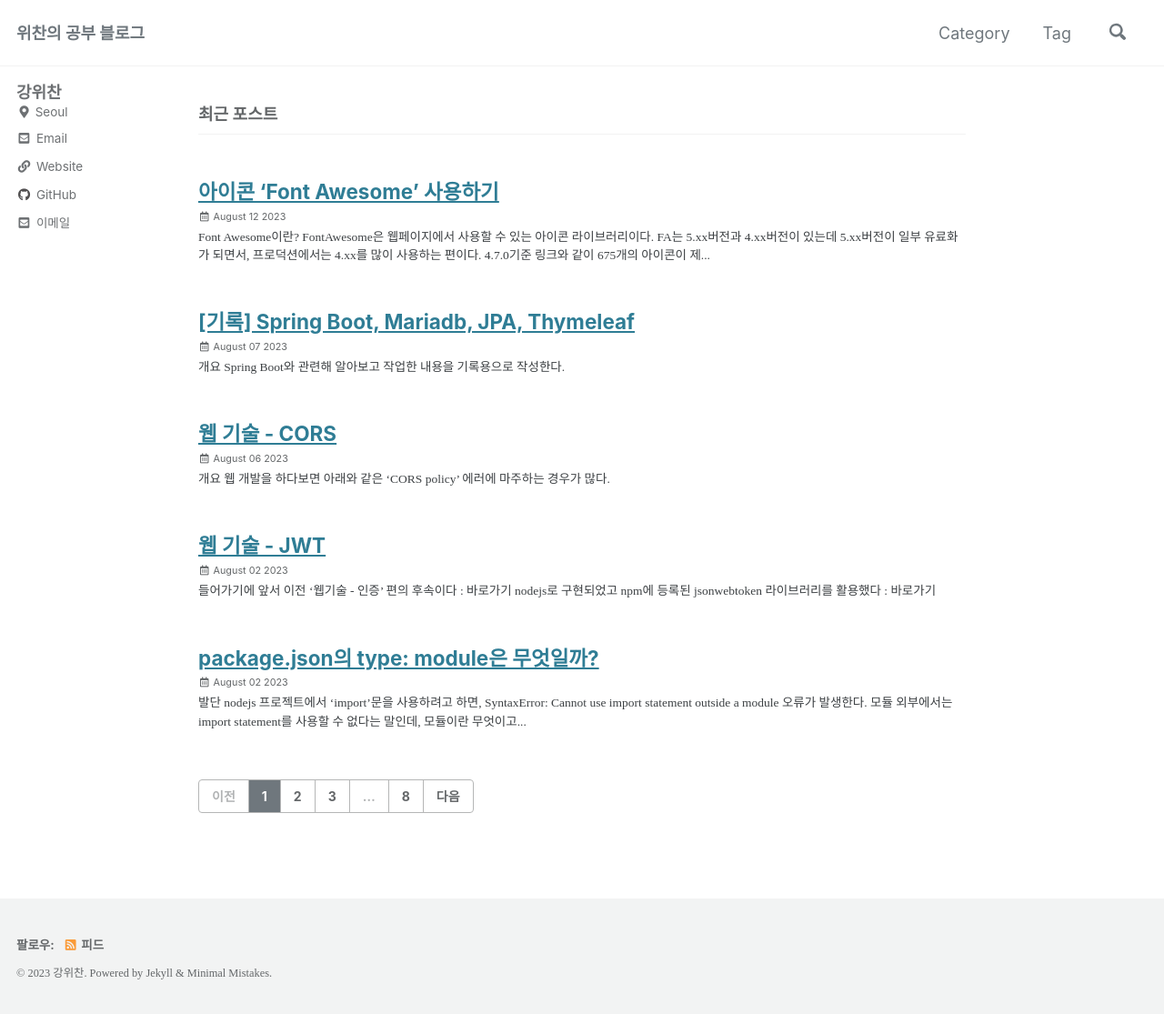
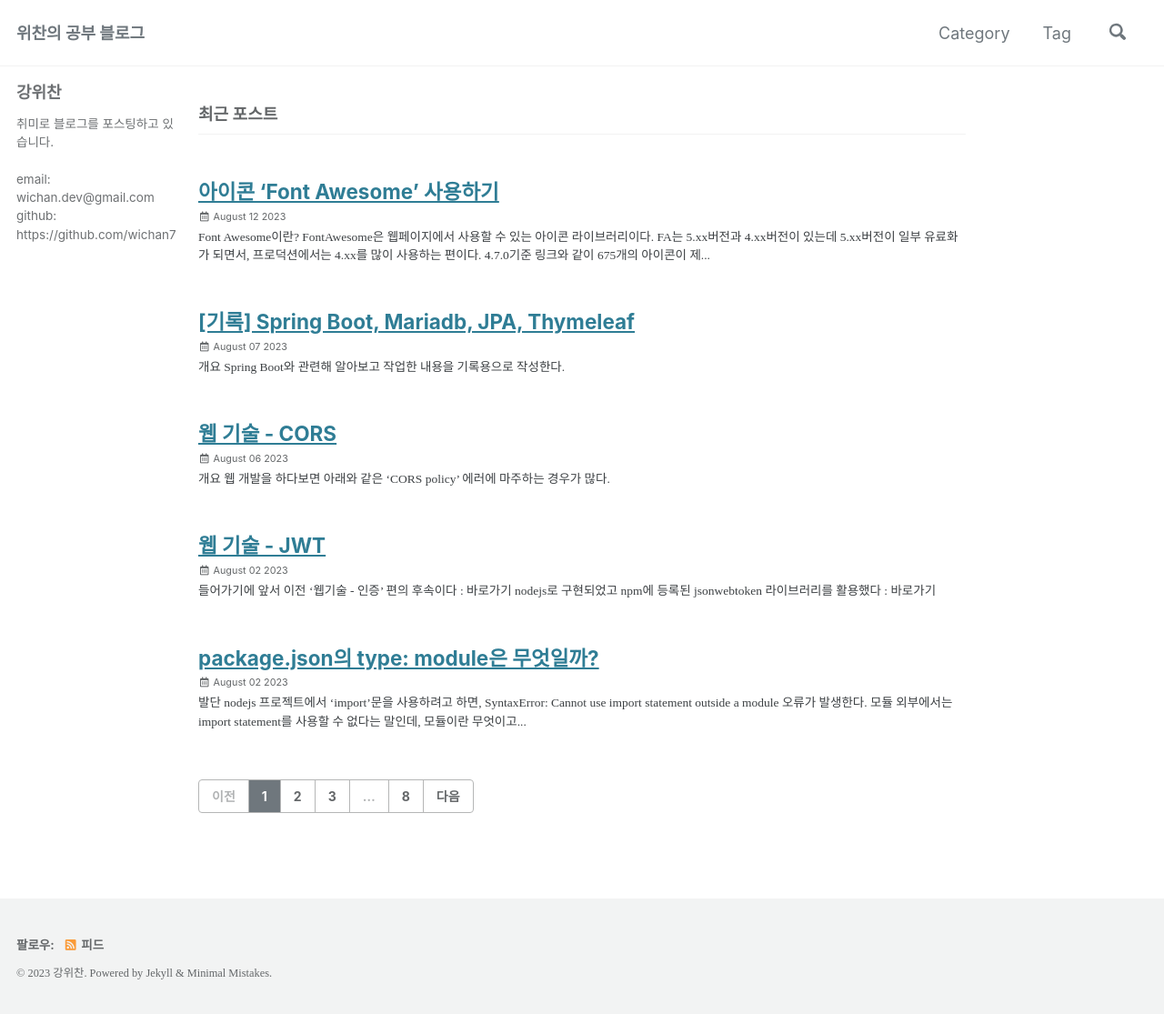
Before and after one commit to wichan7/wichan7.github.io, a Jekyll site: the page built from index.html, in a window 1280 px wide. Shown: the whole page at 91% size. Built offline with Jekyll 4.4.1, drawn with Linux system fonts in a browser that asks for light colours; cached includes are drawn as plain includes; some web fonts are replaced; the list of posts is cut into pages by our own code.

Commit message:
Change: Bio Message 변경

```diff
--- a/_config.yml
+++ b/_config.yml
@@ -96,16 +96,21 @@ analytics:
 author:
   name             : "강위찬"
   avatar           : # path of avatar image, e.g. "/assets/images/bio-photo.jpg"
-  bio              : #"email: **wichan.dev@gmail.com**"
-  location         : "Seoul"
-  email            : "wichan.dev@gmail.com"
+  bio              : "
+  취미로 블로그를 포스팅하고 있습니다.<br>
+  <br>
+  email: [wichan.dev@gmail.com](mailto://wichan.dev@gmail.com)<br>
+  github: [https://github.com/wichan7](https://github.com/wichan7)
+  "
+  location         : # "Seoul"
+  email            : # "wichan.dev@gmail.com"
   links:
     - label: "Email"
       icon: "fas fa-fw fa-envelope-square"
-      url: "mailto:wichan.dev@gmail.com"
+      # url: "mailto:wichan.dev@gmail.com"
     - label: "Website"
       icon: "fas fa-fw fa-link"
-      url: "https://wichan7.github.io"
+      # url: "https://wichan7.github.io"
     - label: "Twitter"
       icon: "fab fa-fw fa-twitter-square"
       # url: "https://twitter.com/"
@@ -114,7 +119,7 @@ author:
       # url: "https://facebook.com/"
     - label: "GitHub"
       icon: "fab fa-fw fa-github"
-      url: "https://github.com/wichan7"
+      # url: "https://github.com/wichan7"
     - label: "Instagram"
       icon: "fab fa-fw fa-instagram"
       # url: "https://instagram.com/"
--- a/_sass/minimal-mistakes/_forms.scss
+++ b/_sass/minimal-mistakes/_forms.scss
@@ -25,7 +25,7 @@ form {
   }
 
   p {
-    margin-bottom: (5px / 2);
+    margin-bottom: calc(5px / 2);
   }
 
   ul {
```
